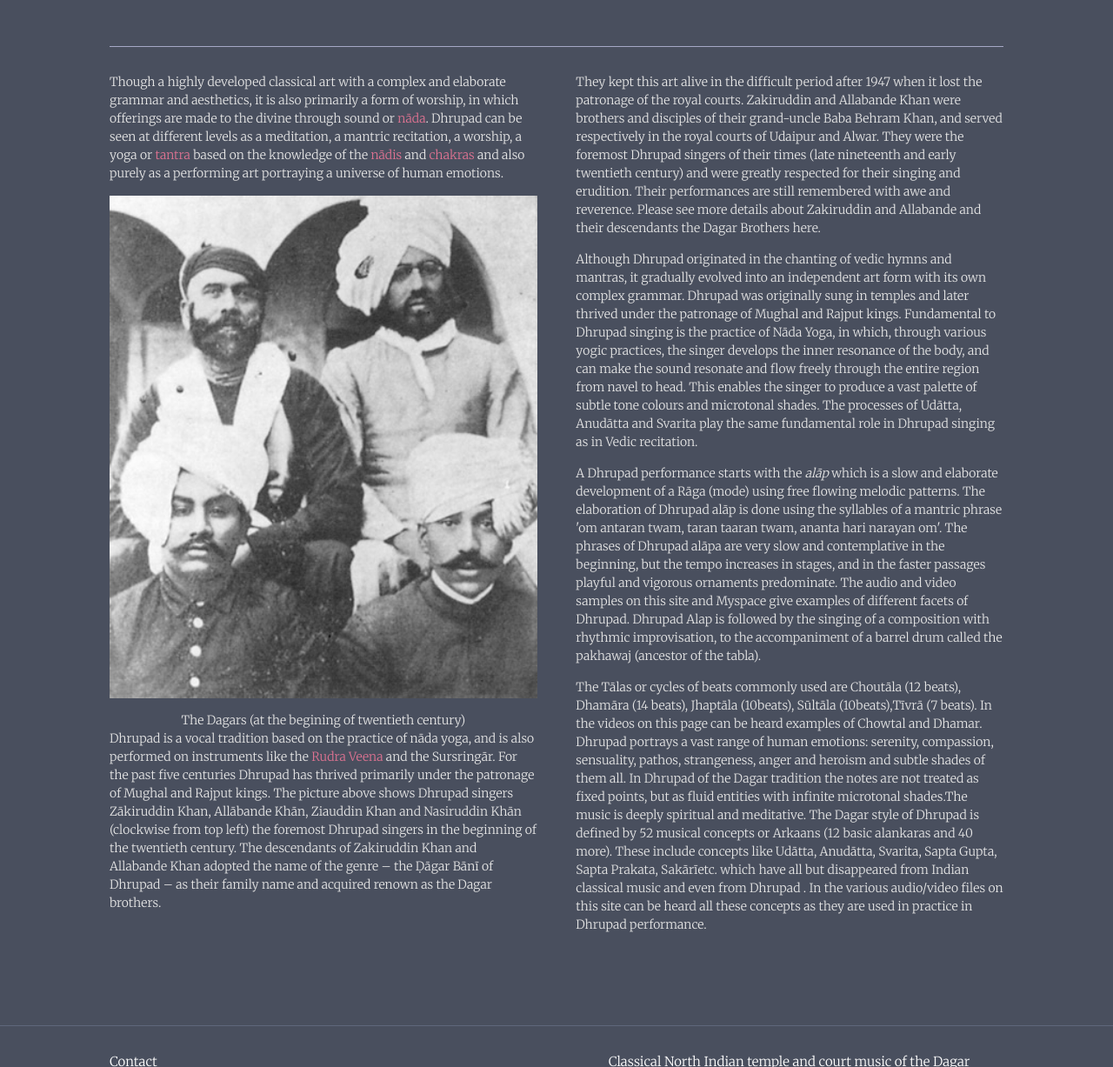
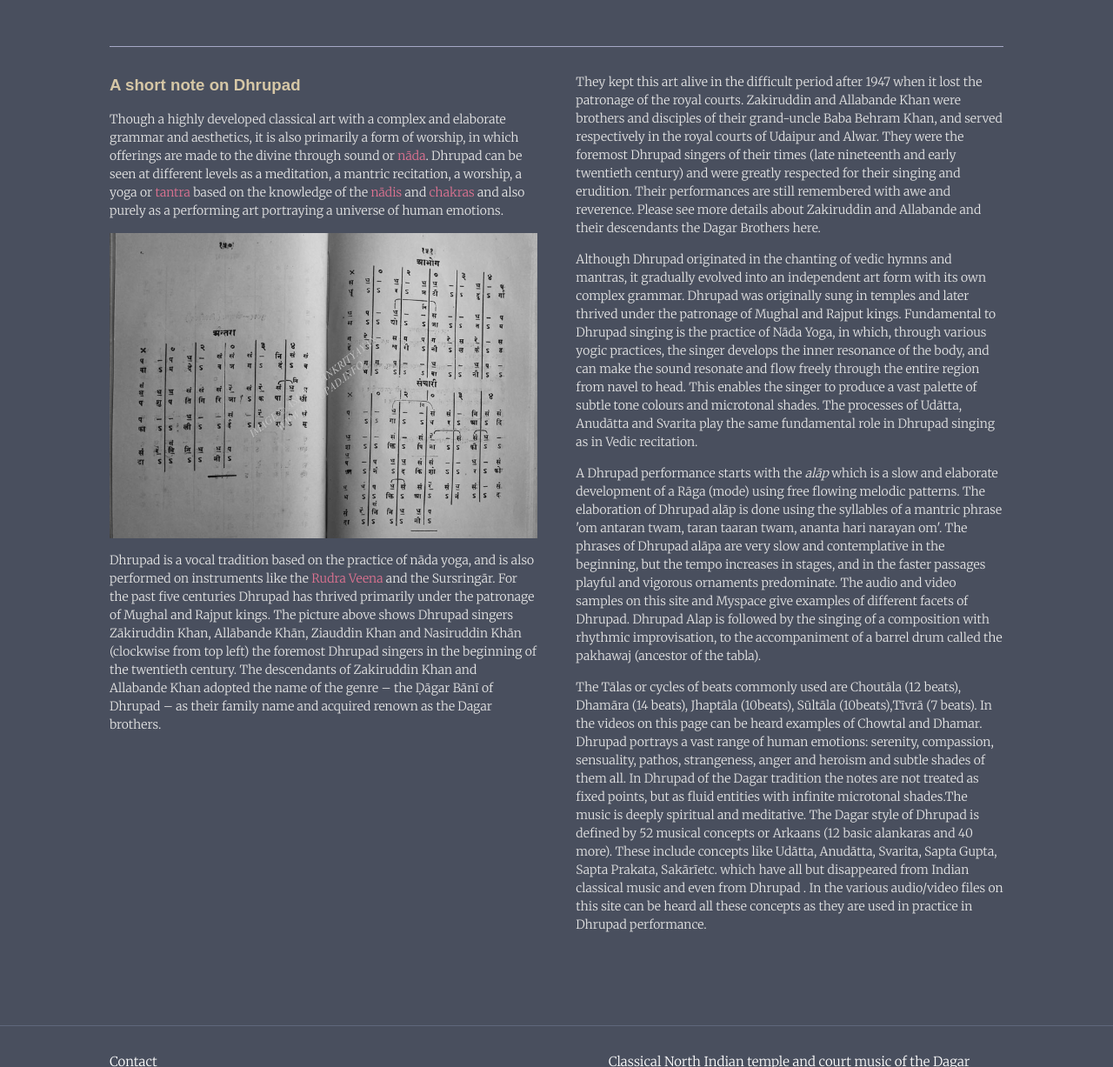
Before and after one commit to sama66/q3, a Jekyll site: the page built from index.html, in a window 1280 px wide and 1400 px high, scrolled down 1650 px, cut to the strip 173-1400 px from the top of the window. Shown: the whole strip at 87% size. Built offline with Jekyll 4.4.1, drawn with Linux system fonts in a browser that asks for light colours; some web fonts are replaced.

Commit message:
about dhrupad

```diff
--- a/_includes/about-dhrupad.html
+++ b/_includes/about-dhrupad.html
@@ -1,8 +1,10 @@
 <div class="text-column col-1">
+  <h3>A short note on Dhrupad</h3>
   <p>Though a highly developed classical art with a complex and elaborate grammar and aesthetics, it is also primarily a form of worship, in which offerings are made to the divine through sound or <a href="https://en.wikipedia.org/wiki/N%C4%81da_yoga" target="_blank">nāda</a>. Dhrupad can be seen at different levels as a meditation, a mantric recitation, a worship, a yoga or <a href="https://en.wikipedia.org/wiki/Tantra" target="_blank">tantra</a> based on the knowledge of the <a href="https://en.wikipedia.org/wiki/Nadi_(yoga)" target="_blank">nādis</a> and <a href="https://en.wikipedia.org/wiki/Chakra">chakras</a> and also purely as a performing art portraying a universe of human emotions.</p>
 
   <div class="fig">
-    <img src="{{ site.baseurl }}/asset/img/Dagars.jpg"><figcaption>The Dagars (at the begining of twentieth century)</figcaption>
+    <img src="{{ site.baseurl }}/asset/img/medium/Sangeet-Samuccaya-1924-medium.jpg">
+    <!-- <figcaption>The Dagars (at the begining of twentieth century)</figcaption> -->
   </div>
   <p>Dhrupad is a vocal tradition based on the practice of nāda yoga, and is also performed on instruments like the <a href="https://en.wikipedia.org/wiki/Rudra_veena" target="_blank">Rudra Veena</a> and the Sursringār. For the past five centuries Dhrupad has thrived primarily under the patronage of Mughal and Rajput kings. The picture above shows Dhrupad singers Zākiruddin Khan, Allābande Khān, Ziauddin Khan and Nasiruddin Khān (clockwise from top left) the foremost Dhrupad singers in the beginning of the twentieth century. The descendants of Zakiruddin Khan and Allabande Khan adopted the name of the genre – the Ḍāgar Bānī of Dhrupad – as their family name and acquired renown as the Dagar brothers.</p>
 </div>
```
